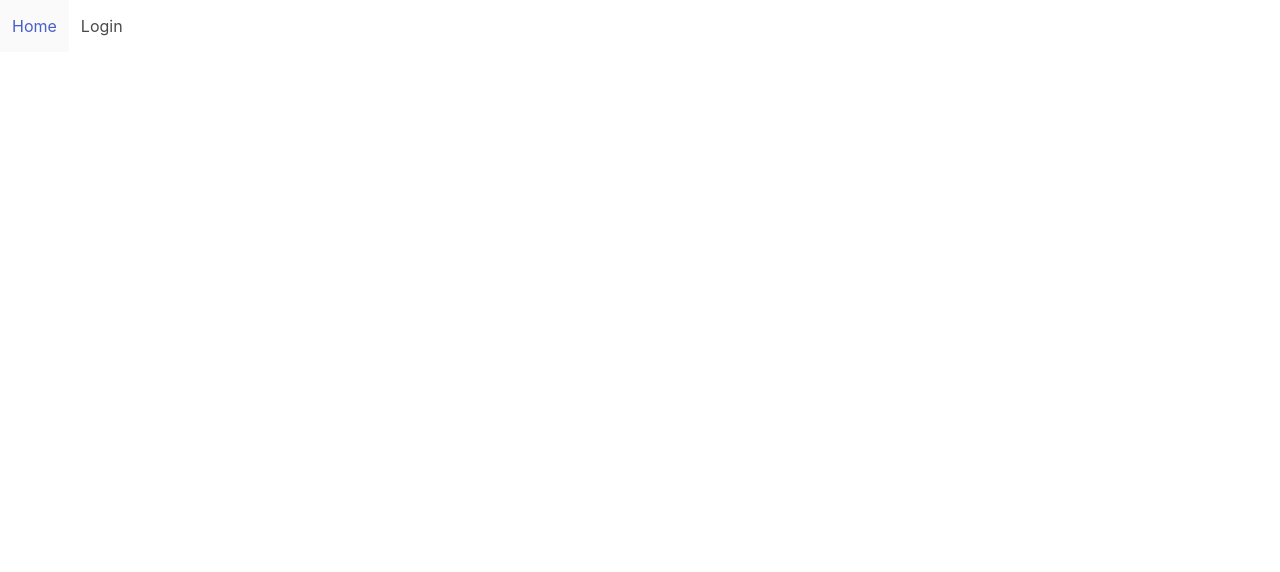
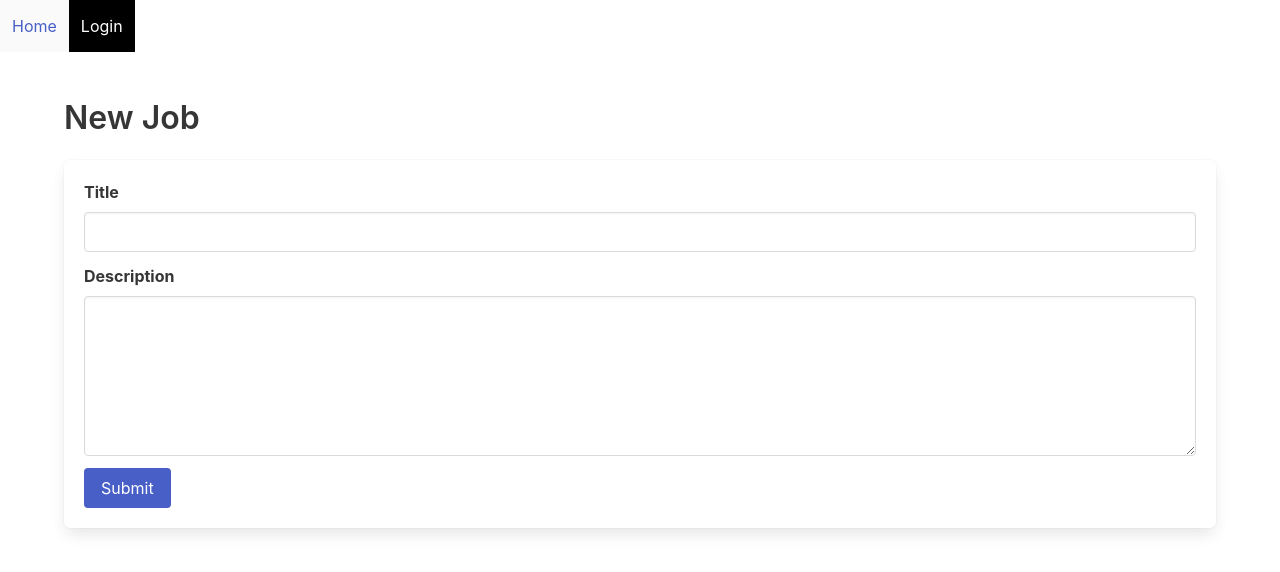
Before and after one commit to RKSouth/Character-Search-graphql, a React (Create React App) app in the folder client/: page /characters/new in a window 1280 px wide. Shown: the top 572 px of the page. Built offline with nearby package versions, Linux system fonts and the light colour scheme; no server answers.

Commit message:
updated file names/routes

```diff
--- a/client/src/App.js
+++ b/client/src/App.js
@@ -5,7 +5,7 @@ import { ArenaDetail } from './ArenaDetail';
 import { LoginForm } from './LoginForm';
 import { CharacterBoard } from './CharacterBoard';
 import { CharacterDetail } from './CharacterDetail';
-import { JobForm } from './JobForm';
+import { CharacterForm } from './CharacterForm';
 import { NavBar } from './NavBar';
 
 export class App extends Component {
@@ -37,7 +37,7 @@ export class App extends Component {
                 <Route exact path="/" component={CharacterBoard} />
                 <Route path="/arenas/:arenaId" component={ArenaDetail} />
                 {/* <Route path="/attacks/:attackId" component={AttackList} /> */}
-                <Route exact path="/jobs/new" component={JobForm} />
+                <Route exact path="/characters/new" component={CharacterForm} />
                 <Route path="/characters/:characterId" component={CharacterDetail} />
                 <Route exact path="/login" render={() => <LoginForm onLogin={this.handleLogin.bind(this)} />} />
               </Switch>
--- a/client/src/JobForm.js
+++ b/client/src/CharacterForm.js
@@ -1,6 +1,6 @@
 import React, { Component } from 'react';
 
-export class JobForm extends Component {
+export class CharacterForm extends Component {
   constructor(props) {
     super(props);
     this.state = {title: '', description: ''};
--- a/client/src/NavBar.js
+++ b/client/src/NavBar.js
@@ -9,7 +9,7 @@ export class NavBar extends Component {
         <nav className="navbar">
           <div className="navbar-start">
             <Link className="navbar-item" to="/">Home</Link>
-            <Link className="navbar-item" to="/jobs/new">Post Job</Link>
+            <Link className="navbar-item" to="/characters/new">Create Character</Link>
             {/* eslint-disable-next-line jsx-a11y/anchor-is-valid */}
             <a className="navbar-item" onClick={onLogout}>Logout</a>
           </div>
--- a/client/src/style.css
+++ b/client/src/style.css
@@ -7,3 +7,13 @@ img {
 h2{
     margin: 3%;
 }
+
+a, navbar-item, a.navbar-item {
+    color: black;
+   background-color: white;
+}
+
+a.navbar-item, navbar-item :hover{
+    color: white;
+    background-color: black;
+}
```
